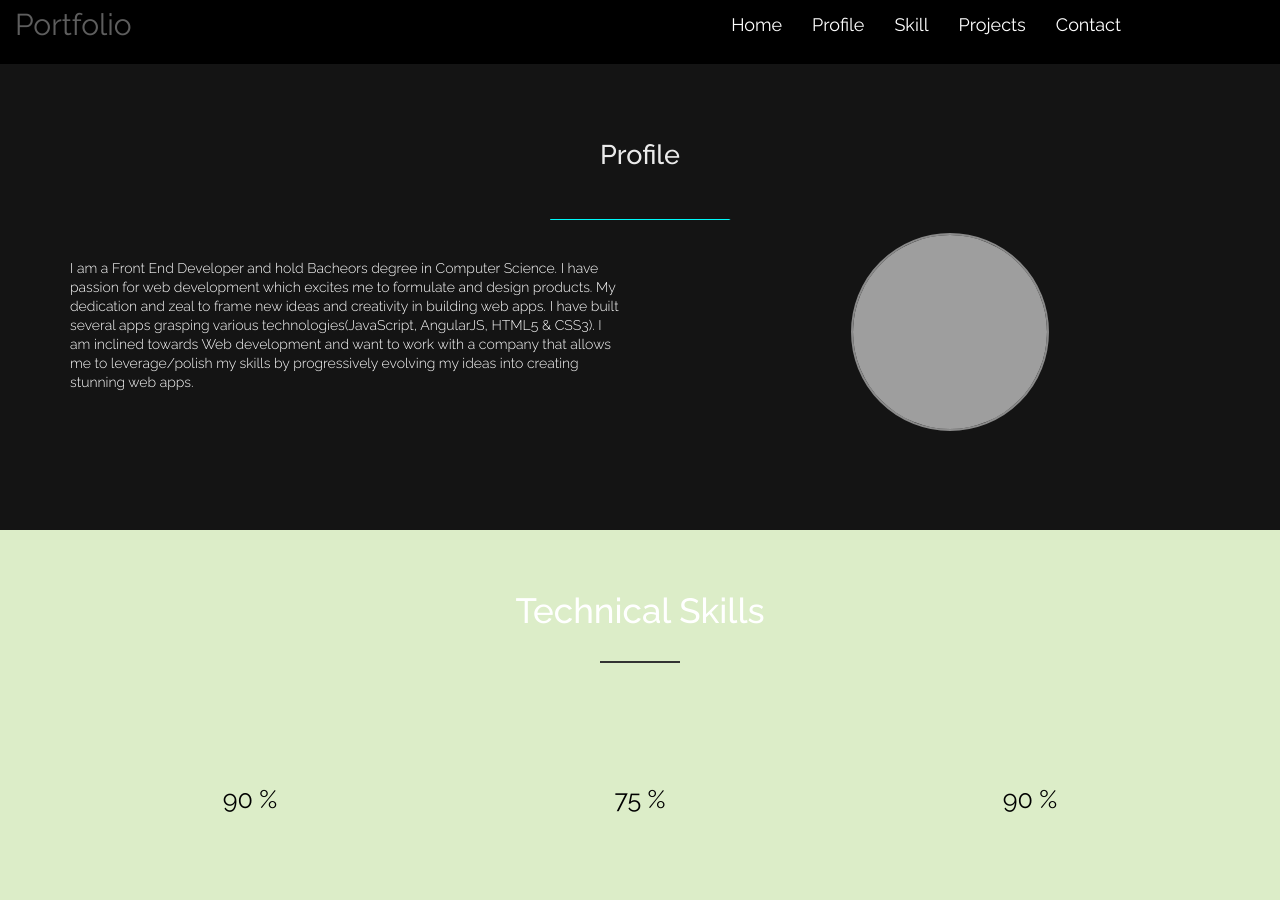
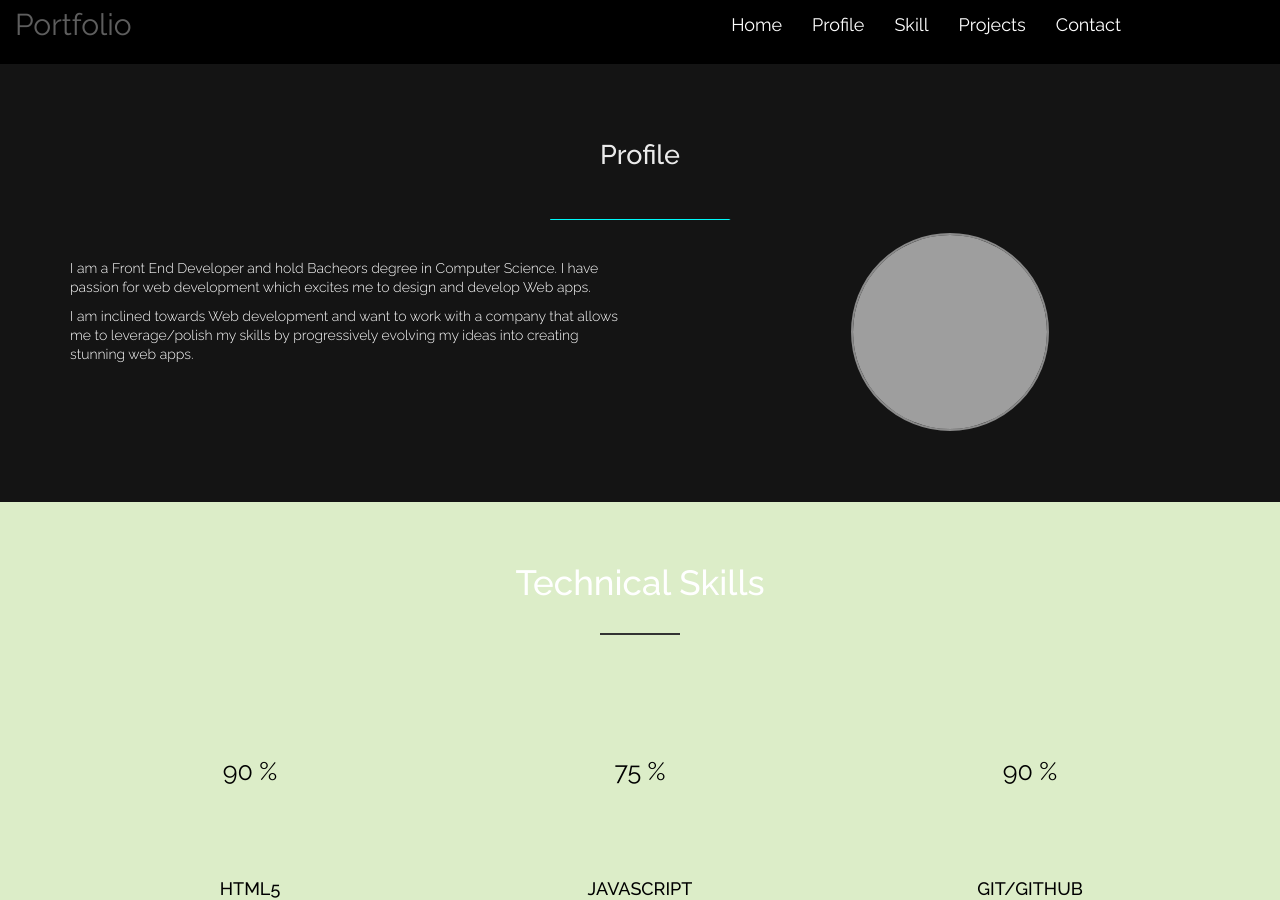
Before and after one commit to parasaro92/parasaro92.github.io, a Jekyll site: the page built from index.html, in a window 1280 px wide and 900 px high, scrolled down 836 px. Built offline with Jekyll 4.4.1, drawn with Linux system fonts in a browser that asks for light colours; nearby versions of some CDN libraries; grey boxes are pictures that could not be loaded.

Commit message:
Changes in profile section

```diff
--- a/_includes/profile.html
+++ b/_includes/profile.html
@@ -7,8 +7,9 @@
     <div class="row">
       <div class="col-md-6 col-xs-12 pull-left">
         <p>I am a Front End Developer and hold Bacheors degree in Computer Science.
-          I have passion for web development which excites me to formulate and design products. My dedication and zeal to frame new ideas and creativity in building web apps. I have built several apps grasping various technologies(JavaScript, AngularJS, HTML5 & CSS3). I am inclined towards Web development and want to work with a company that allows me to leverage/polish my skills by progressively evolving my ideas into creating stunning web apps.
+          I have passion for web development which excites me to design and develop Web apps.
         </p>
+        <p>I am inclined towards Web development and want to work with a company that allows me to leverage/polish my skills by progressively evolving my ideas into creating stunning web apps.</p>
       </div>
       <div class="col-md-6 hidden-xs">
         <div class="row">
```
